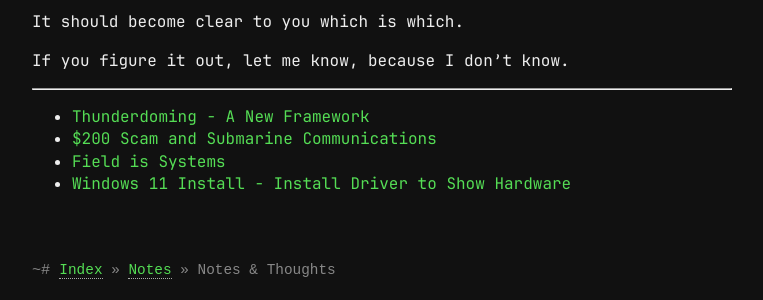
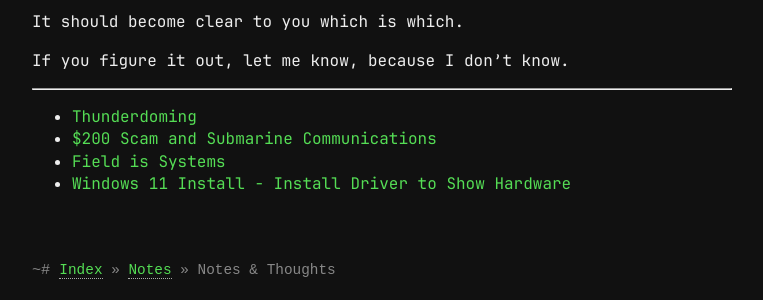
Before and after one commit to urgdog/urg.systems, a Jekyll site: the page built from notes/index.md, in a window 1280 px wide. Shown: the part 245-545 px from the top of the page, without its empty margins (258-1021 px from the left). Built offline with Jekyll 4.4.1, drawn with Linux system fonts in a browser that asks for light colours.

Commit message:
I pushed save again

```diff
--- a/notes/index.md
+++ b/notes/index.md
@@ -16,7 +16,7 @@ It should become clear to you which is which.
 If you figure it out, let me know, because I don't know.
 
 ---
-- [Thunderdoming - A New Framework](td.md)
+- [Thunderdoming](td.md)
 - [$200 Scam and Submarine Communications](elf-is-neat.md)
 - [Field is Systems](field-is-systems.md)
 - [Windows 11 Install - Install Driver to Show Hardware](windows-11-usb-installer.md)
```
